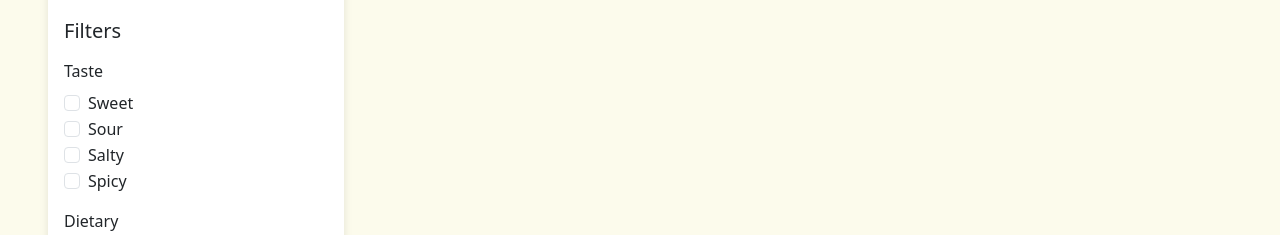
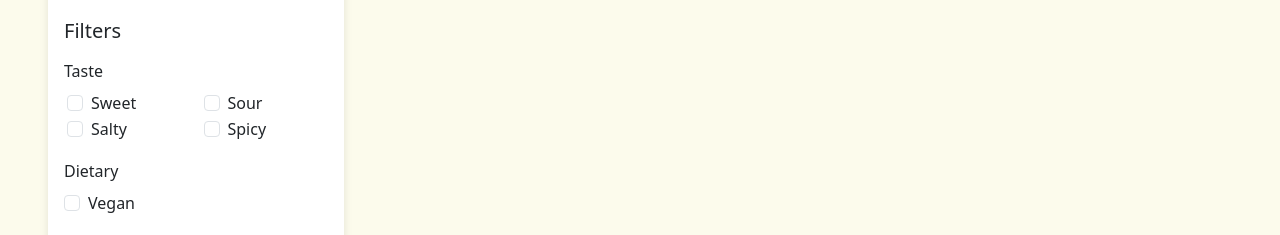
Before and after one commit to RuolongMao/CookAI, a React (Create React App) app in the folder my-app/: page /community in a window 1280 px wide. Shown: the part 181-416 px from the top of the page. Built offline with nearby package versions, Linux system fonts and the light colour scheme; no server answers; a web font is replaced by a local one.

Commit message:
community css update

```diff
--- a/my-app/src/components/Commnuity.js
+++ b/my-app/src/components/Commnuity.js
@@ -16,6 +16,18 @@ function Community() {
   const [searchTerm, setSearchTerm] = useState('');
   const [allRecipes, setAllRecipes] = useState([]);
   const navigate = useNavigate();
+  const [navbarHeight, setNavbarHeight] = useState(0);
+
+  useEffect(() => {
+    const navbar = document.querySelector('.navbar');
+    if (navbar) {
+      setNavbarHeight(navbar.offsetHeight);
+    }
+  }, []);
+
+  useEffect(() => {
+    document.documentElement.style.setProperty('--navbar-height', `${navbarHeight}px`);
+  }, [navbarHeight]);
 
 
 
@@ -156,15 +168,18 @@ function Community() {
             {['Taste', 'Dietary', 'Cost Range', 'Cooking Time', 'Calories'].map((label, index) => (
               <Form.Group key={index} className="mt-3">
                 <Form.Label>{label}</Form.Label>
-                {label === 'Taste' && ['Sweet', 'Sour', 'Salty', 'Spicy'].map((flavor, idx) => (
+                {label === 'Taste' && (
+                  <Row xs={2} className="commu-taste-row">
+                    {['Sweet', 'Sour', 'Salty', 'Spicy'].map((flavor) => (
                       <Form.Check
-                  key={idx}
+                        key={flavor}
                         type="checkbox"
                         label={flavor}
                         onChange={(e) => setTasteOptions({ ...tasteOptions, [flavor]: e.target.checked })}
                       />
-
                     ))}
+                  </Row>
+                )}
                 {label === 'Dietary' &&
                 <Form.Check
                   type="checkbox"
--- a/my-app/src/css/Community.css
+++ b/my-app/src/css/Community.css
@@ -1,12 +1,12 @@
 .commu-recipe-column {
     background-color: rgb(252, 251, 236);
-    height: 87vh;
+    height: calc(100vh - var(--navbar-height));
     overflow-y: auto;
   }
 
 .commu-container {
     background-color: rgb(252, 251, 236);
-    min-height: 87vh;
+    min-height: calc(100vh - var(--navbar-height));
 }
 
 
@@ -14,7 +14,7 @@
     background-color: white;
     box-shadow: 0 4px 8px rgba(0, 0, 0, 0.1);
     border-radius: 8px;
-    height: 83.8vh;
+    height: calc(100vh - var(--navbar-height) - 2rem);
     position: sticky;
 }
 
@@ -66,3 +66,8 @@
     object-fit: cover;
     width: 100%;
   }
+
+
+.commu-taste-row {
+    padding-left: 15px;
+}
```
Lines whose indentation alone changed are shown as unchanged.
